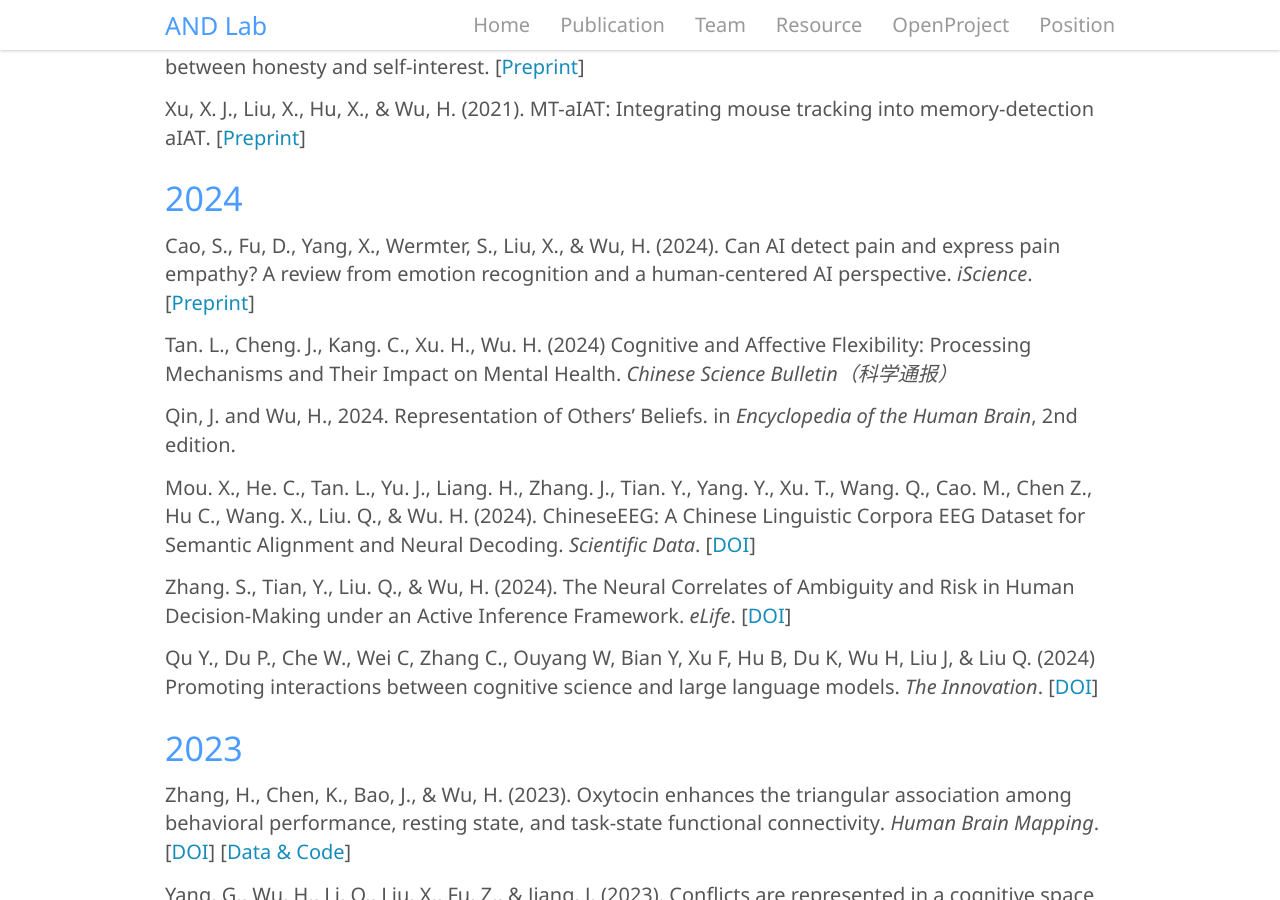
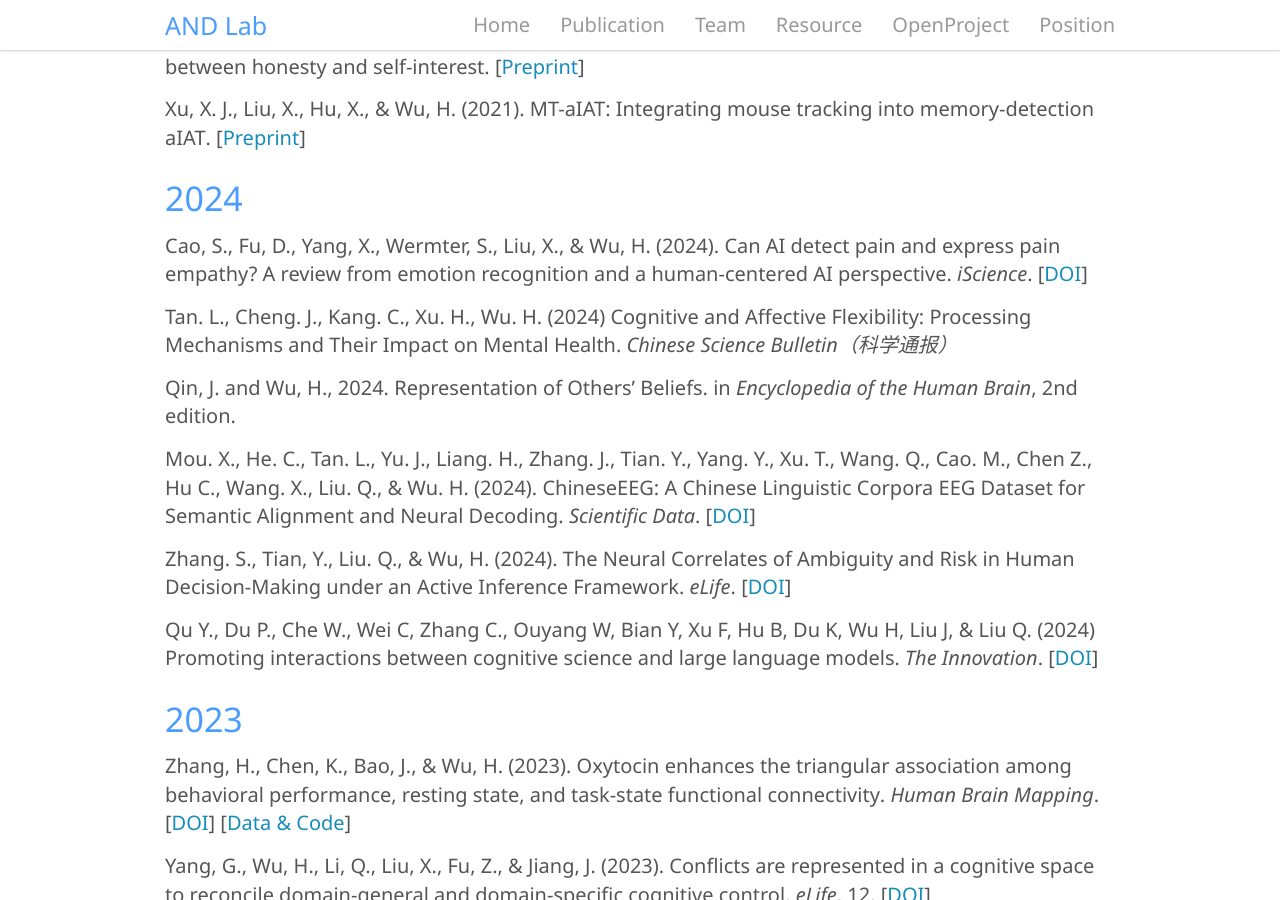
Before and after one commit to andlab-um/lab-website, a Jekyll site: the page built from _pages/publication.md, in a window 1280 px wide and 900 px high, scrolled down 703 px. Built offline with Jekyll 4.4.1, drawn with Linux system fonts in a browser that asks for light colours; nearby versions of some CDN libraries.

Commit message:
Update publication.md

```diff
--- a/_pages/publication.md
+++ b/_pages/publication.md
@@ -33,7 +33,7 @@ Wu, H., Cao, S., Bai, C., Chen, K., & Mobbs, D. (2021). **Moral by default? The
 Xu, X. J., Liu, X., Hu, X., & Wu, H. (2021). **MT-aIAT: Integrating mouse tracking into memory-detection aIAT**. [[Preprint](https://doi.org/10.31234/osf.io/ny9xq){:target="_blank"}]
 
 ### 2024
-Cao, S., Fu, D., Yang, X., Wermter, S., Liu, X., & Wu, H. (2024). **Can AI detect pain and express pain empathy? A review from emotion recognition and a human-centered AI perspective**. *iScience*. [[Preprint](https://doi.org/10.48550/ARXIV.2110.04249){:target="_blank"}]
+Cao, S., Fu, D., Yang, X., Wermter, S., Liu, X., & Wu, H. (2024). **Can AI detect pain and express pain empathy? A review from emotion recognition and a human-centered AI perspective**. *iScience*. [[DOI](https://doi.org/10.1016/j.isci.2024.110570){:target="_blank"}]
 
 Tan. L., Cheng. J., Kang. C., Xu. H., Wu. H. (2024) **Cognitive and Affective Flexibility: Processing Mechanisms and Their Impact on Mental Health.** *Chinese Science Bulletin（科学通报）*
 
```
